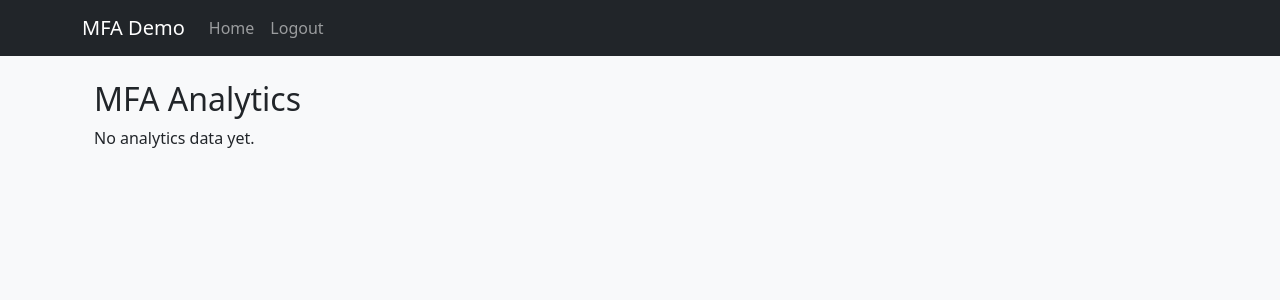
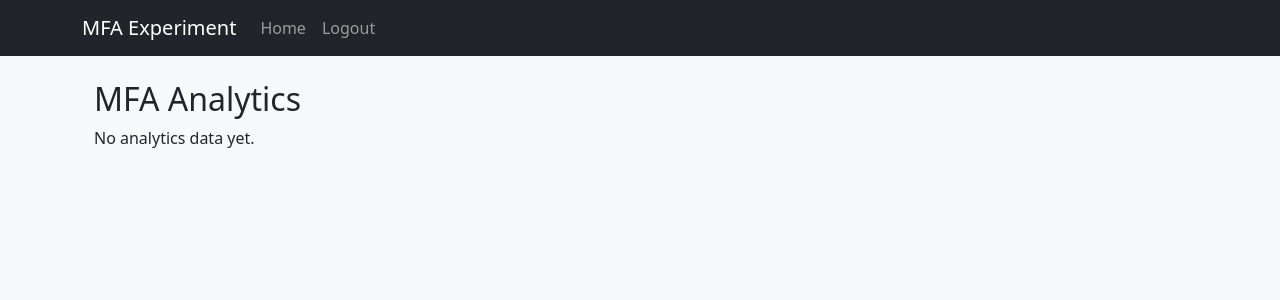
Before and after one commit to alexlines8/dissertation, a Flask app: page /analytics in a window 1280 px wide. Shown: the top 300 px of the page. Run offline with Flask 3, Linux system fonts and the light colour scheme; the visitor is signed in with stand-in values (Sample User, id 1); data that the repository does not hold is empty.

Commit message:
Change NavBar

```diff
--- a/templates/base.html
+++ b/templates/base.html
@@ -12,7 +12,7 @@
 
     <nav class="navbar navbar-expand-lg navbar-dark bg-dark">
         <div class="container">
-            <a class="navbar-brand" href="#">MFA Demo</a>
+            <a class="navbar-brand" href="#">MFA Experiment</a>
             <button class="navbar-toggler" type="button" data-bs-toggle="collapse" data-bs-target="#navbarNav">
                 <span class="navbar-toggler-icon"></span>
             </button>
```
